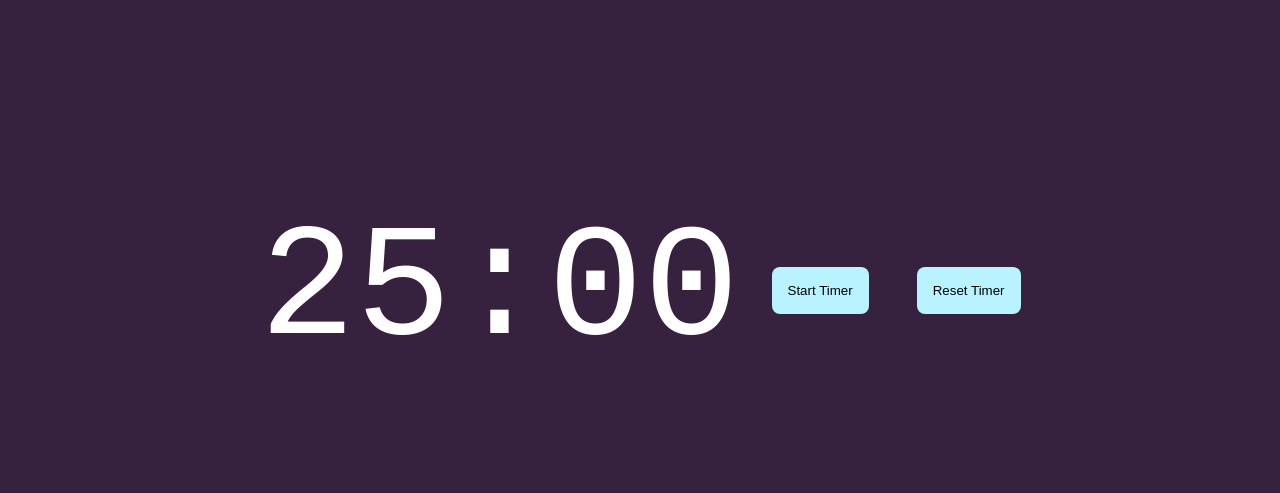
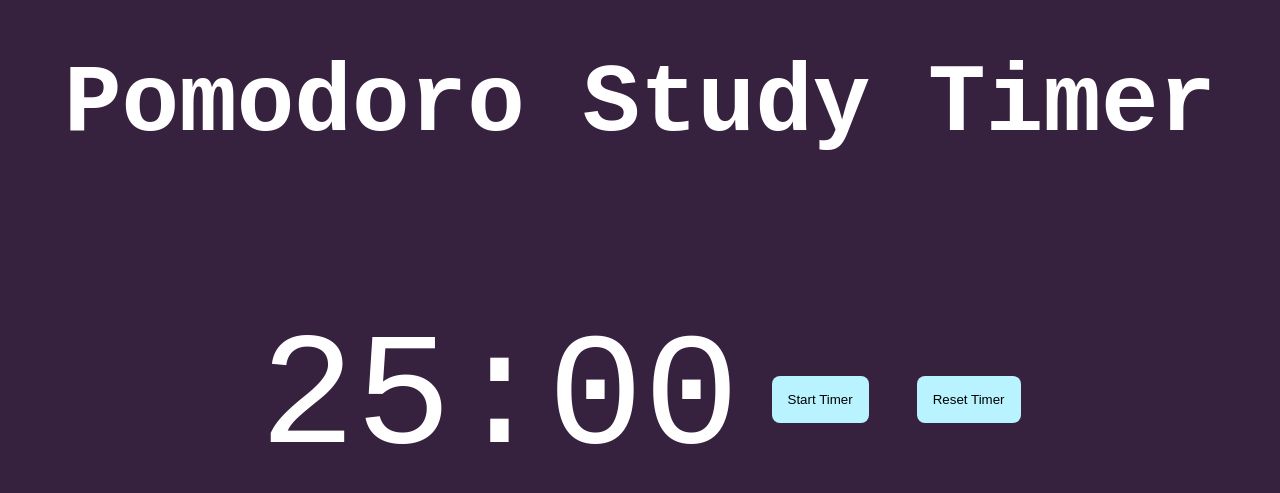
Before and after one commit to JackStendeback/365-Days-of-Code-Week-1, a plain HTML site: page pomodoro-timer/index.html in a window 1280 px wide. Shown: the part 110-603 px from the top of the page. Drawn offline with Linux system fonts and the light colour scheme.

Commit message:
added h1 title pomodoro

```diff
--- a/pomodoro-timer/index.html
+++ b/pomodoro-timer/index.html
@@ -7,6 +7,10 @@
     <title>Pomodoro Study Timer</title>
 </head>
 <body>
+    <div class="title-parent">
+        <h1 id="title">Pomodoro Study Timer</h1>
+    </div>
+
     <div class="timer-display">
         <p class="time">25:00</p>
         <button class="start-timer">Start Timer</button>
--- a/pomodoro-timer/styles.css
+++ b/pomodoro-timer/styles.css
@@ -6,6 +6,20 @@
 
 body {
     background-color: #36213E;
+}
+
+.title-parent {
+    display: flex;
+    justify-content: center;
+    transform: translateY(10rem);
+    margin: 0;
+    padding: 0;
+}
+
+#title {
+    color: #Fff;
+    font-size: 6rem;
+    font-family: 'Roboto Mono', monospace;
 }
 
 .timer-display {
```
